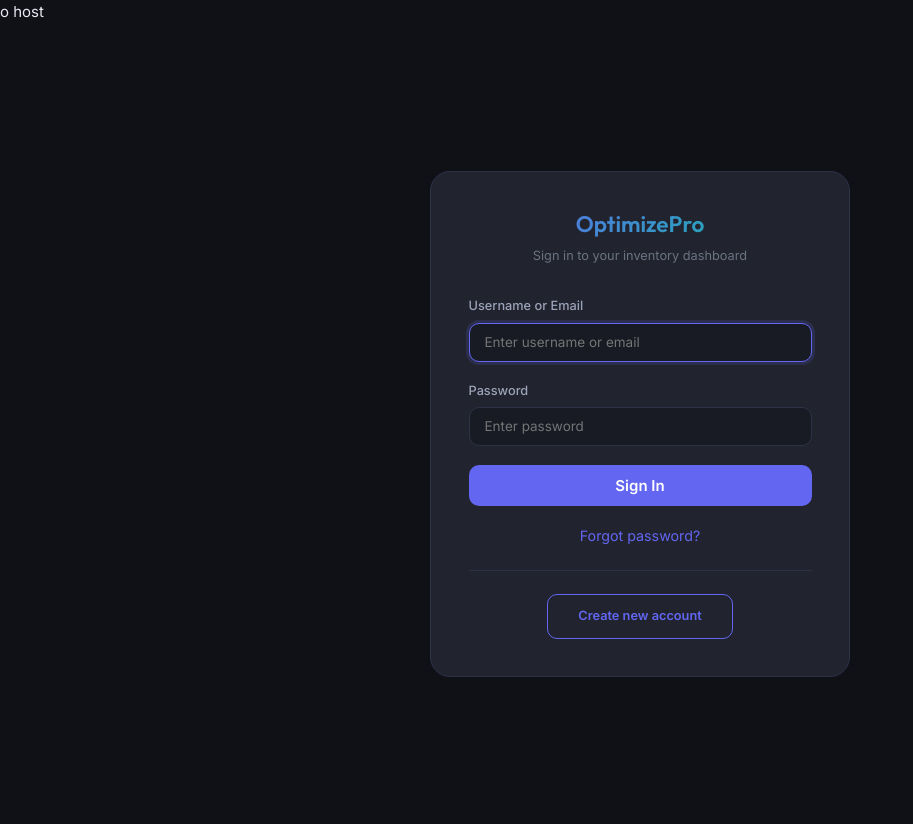
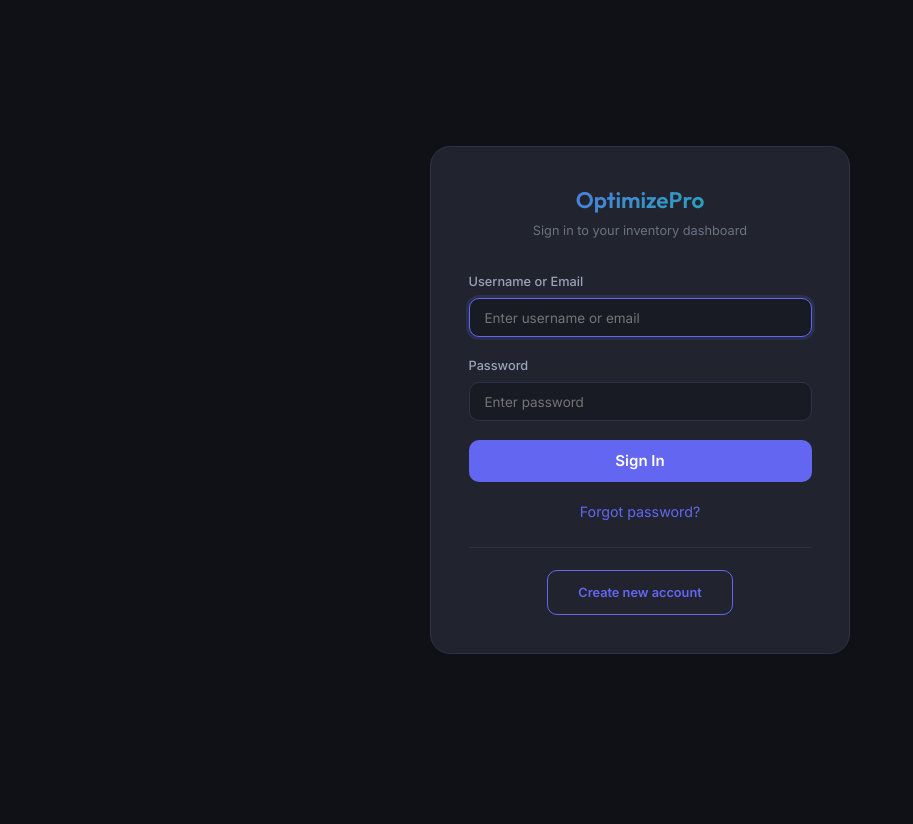
Before and after one commit to developerpolardigitalgroup11/OptimizePro, a Flask app: page /auth/login in a window 1280 px wide. Shown: the whole page, without its empty margins (0-913 px from the left). After the commit the page ends 654 px from the top, so only its background shows below. Run offline with Flask 3, Linux system fonts and the light colour scheme.

Commit message:
Updated feature

```diff
--- a/templates/auth/login.html
+++ b/templates/auth/login.html
@@ -1,4 +1,4 @@
-o host {% extends "base.html" %}
+{% extends "base.html" %}
 {% block title %}Login — OptimizePro{% endblock %}
 {% block auth_content %}
 <div class="auth-container">
```
